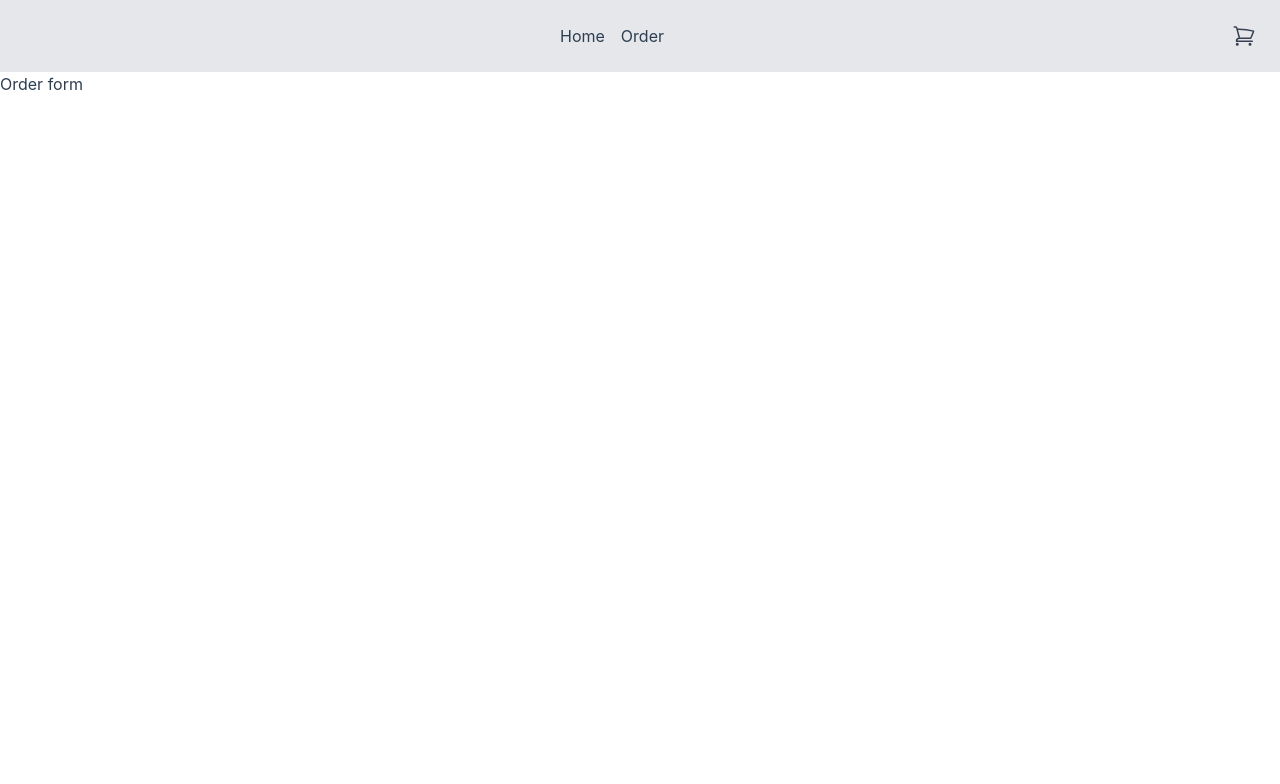
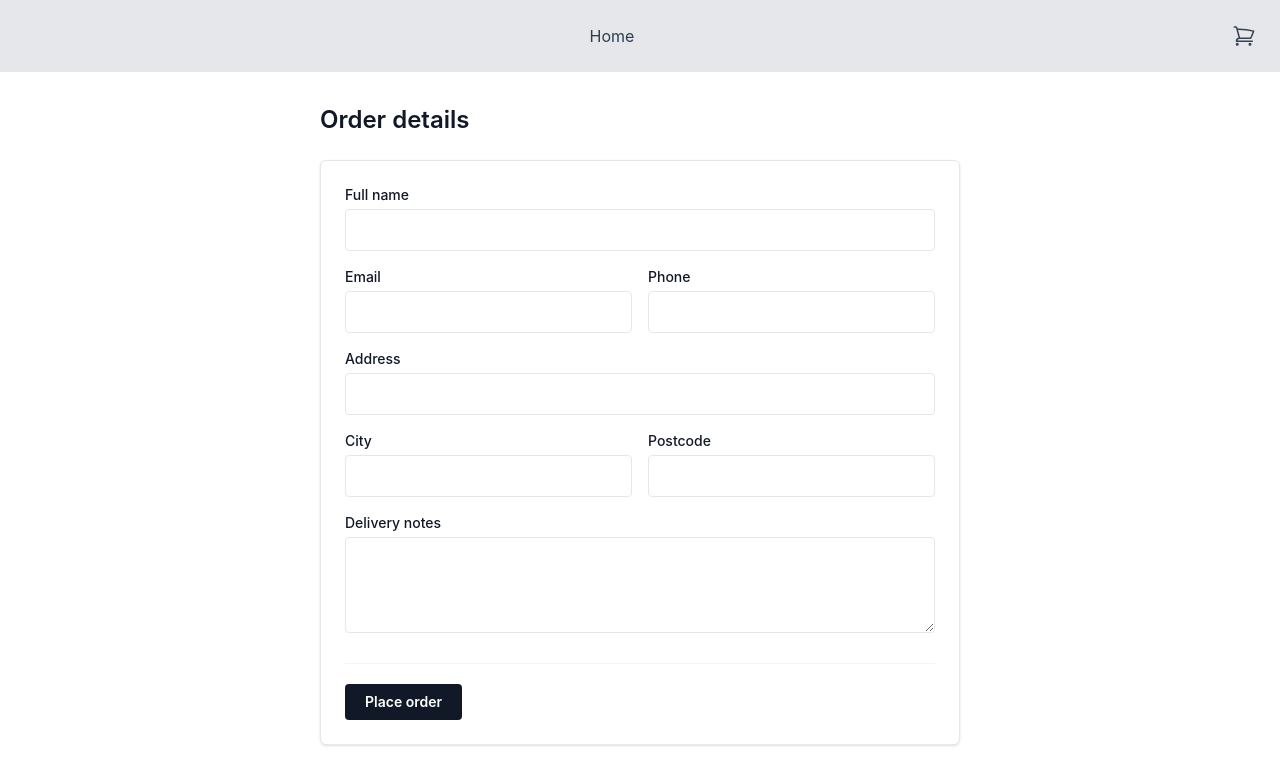
Before and after one commit to ellacoultish/vue-app, a Vue app in the folder vue-app/: page /order in a window 1280 px wide. Shown: the top 784 px of the page. Built offline with nearby package versions, Linux system fonts and the light colour scheme; the HTML template or start-up script is replaced by a standard one.

Commit message:
implement order form with validation and remove unused component

```diff
--- a/vue-app/src/App.vue
+++ b/vue-app/src/App.vue
@@ -26,6 +26,7 @@
             :items="basketItems"
             @close="isBasketOpen = false"
             @remove-item="basketStore.removeFromBasket"
+            @purchase="goToOrder"
           />
         </div>
       </nav>
@@ -36,22 +37,25 @@
 </template>
 
 <script setup lang="ts">
-import { RouterLink, RouterView } from 'vue-router'
+import { RouterLink, RouterView, useRouter } from 'vue-router'
 import { computed, ref } from 'vue'
 import BasketPopout from './components/Product/BasketPopout.vue'
 import ShoppingCartButton from './components/Product/ShoppingCartButton.vue'
 import { useBasketStore } from './stores/basket'
 
 const basketStore = useBasketStore()
+const router = useRouter()
 const isBasketOpen = ref(false)
 const basketItems = computed(() => basketStore.getBasket())
 
-const links = [
-  { to: '/', label: 'Home' },
-  { to: '/order', label: 'Order' },
-]
+const links = [{ to: '/', label: 'Home' }]
 
 function toggleBasket() {
   isBasketOpen.value = !isBasketOpen.value
 }
+
+function goToOrder() {
+  isBasketOpen.value = false
+  router.push('/order')
+}
 </script>
--- a/vue-app/src/components/OrderForm.vue
+++ /dev/null
@@ -1,6 +0,0 @@
-<script setup lang="ts">
-</script>
-
-<template>
-  <div>Order form</div>
-</template>
--- /dev/null
+++ b/vue-app/src/components/UI/FormInput.vue
@@ -0,0 +1,99 @@
+<template>
+  <div>
+    <label
+      class="block text-sm font-medium text-ink"
+      :for="id"
+    >
+      {{ label }}
+    </label>
+    <input
+      :id="id"
+      ref="input"
+      class="mt-1 w-full rounded border px-3 py-2 text-ink outline-none focus:border-brand"
+      :class="errorMessage ? 'border-danger' : 'border-line'"
+      :type="type"
+      :name="name"
+      :value="modelValue"
+      :autocomplete="autocomplete"
+      :required="required"
+      :aria-invalid="errorMessage ? 'true' : 'false'"
+      :aria-describedby="errorMessage ? `${id}-error` : undefined"
+      @blur="handleBlur"
+      @input="handleInput"
+      @invalid="handleInvalid"
+    />
+    <p
+      v-if="errorMessage"
+      :id="`${id}-error`"
+      class="mt-1 text-sm text-danger"
+    >
+      {{ errorMessage }}
+    </p>
+  </div>
+</template>
+
+<script setup lang="ts">
+import { onMounted, ref } from 'vue'
+
+type Validator = (value: string) => string
+
+const props = withDefaults(
+  defineProps<{
+    id: string
+    label: string
+    name: string
+    modelValue: string
+    type?: string
+    autocomplete?: string
+    required?: boolean
+    validator?: Validator
+  }>(),
+  {
+    modelValue: '',
+    type: 'text',
+    autocomplete: 'off',
+    required: false,
+    validator: undefined,
+  },
+)
+
+const emit = defineEmits<{
+  (event: 'update:modelValue', value: string): void
+  (event: 'validity-change', name: string, isValid: boolean): void
+}>()
+
+const input = ref<HTMLInputElement | null>(null)
+const errorMessage = ref('')
+const hasInteracted = ref(false)
+
+onMounted(() => {
+  validate()
+})
+
+function handleInput(event: Event) {
+  emit('update:modelValue', (event.currentTarget as HTMLInputElement).value)
+  validate(hasInteracted.value)
+}
+
+function handleBlur() {
+  hasInteracted.value = true
+  validate(true)
+}
+
+function handleInvalid() {
+  hasInteracted.value = true
+  validate(true)
+}
+
+function validate(showError = false) {
+  if (!input.value) {
+    return
+  }
+
+  const customMessage = props.validator?.(input.value.value.trim()) ?? ''
+
+  input.value.setCustomValidity(customMessage)
+  errorMessage.value = showError ? input.value.validationMessage : ''
+  emit('validity-change', props.name, input.value.validity.valid)
+}
+</script>
--- /dev/null
+++ b/vue-app/src/composables/useFormValidation.ts
@@ -0,0 +1,43 @@
+import { computed, reactive } from 'vue'
+
+export type FieldValidator = (value: string) => string
+
+export function useFormValidation(fieldNames: readonly string[]) {
+  const fieldValidity = reactive<Record<string, boolean>>(
+    Object.fromEntries(fieldNames.map((fieldName) => [fieldName, false])),
+  )
+
+  const isFormValid = computed(() => Object.values(fieldValidity).every(Boolean))
+
+  function setFieldValidity(name: string, isValid: boolean) {
+    fieldValidity[name] = isValid
+  }
+
+  return {
+    fieldValidity,
+    isFormValid,
+    setFieldValidity,
+  }
+}
+
+export function createPhoneValidator(
+  message = 'Enter a phone number using at least 7 digits. Spaces, brackets, plus and hyphen are allowed.',
+): FieldValidator {
+  return (value: string) => {
+    const digitCount = value.replace(/\D/g, '').length
+    const hasValidCharacters = /^\+?[0-9 ()-]+$/.test(value)
+    const isValidPhone =
+      value === '' || (hasValidCharacters && digitCount >= 7)
+
+    return isValidPhone ? '' : message
+  }
+}
+
+export function createPatternValidator(
+  pattern: RegExp,
+  message: string,
+): FieldValidator {
+  return (value: string) => {
+    return value === '' || pattern.test(value) ? '' : message
+  }
+}
--- /dev/null
+++ b/vue-app/src/stores/orderForm.ts
@@ -0,0 +1,42 @@
+import { reactive, ref } from 'vue'
+import { defineStore } from 'pinia'
+
+export const orderFormFields = [
+  'fullName',
+  'email',
+  'phone',
+  'address',
+  'city',
+  'postcode',
+] as const
+
+export type OrderFormField = (typeof orderFormFields)[number]
+
+export const useOrderFormStore = defineStore('orderForm', () => {
+  const form = reactive<Record<OrderFormField | 'notes', string>>({
+    fullName: '',
+    email: '',
+    phone: '',
+    address: '',
+    city: '',
+    postcode: '',
+    notes: '',
+  })
+  const orderSubmitted = ref(false)
+
+  function setField(name: OrderFormField | 'notes', value: string) {
+    form[name] = value
+    orderSubmitted.value = false
+  }
+
+  function submitOrder() {
+    orderSubmitted.value = true
+  }
+
+  return {
+    form,
+    orderSubmitted,
+    setField,
+    submitOrder,
+  }
+})
--- a/vue-app/src/views/OrderView.vue
+++ b/vue-app/src/views/OrderView.vue
@@ -1,9 +1,150 @@
+<template>
+  <section class="mx-auto w-full max-w-2xl px-4 py-8">
+    <h1 class="text-2xl font-semibold text-ink">Order details</h1>
+
+    <form
+      class="mt-6 space-y-6 rounded-md border border-line bg-surface p-6 shadow-sm"
+      novalidate
+      @submit="submitOrder"
+    >
+      <div class="grid gap-4 sm:grid-cols-2">
+        <FormInput
+          class="sm:col-span-2"
+          id="full-name"
+          v-model="orderFormStore.form.fullName"
+          label="Full name"
+          name="fullName"
+          autocomplete="name"
+          required
+          @validity-change="handleValidityChange"
+        />
+
+        <FormInput
+          id="email"
+          v-model="orderFormStore.form.email"
+          label="Email"
+          name="email"
+          type="email"
+          autocomplete="email"
+          required
+          @validity-change="handleValidityChange"
+        />
+
+        <FormInput
+          id="phone"
+          v-model="orderFormStore.form.phone"
+          label="Phone"
+          name="phone"
+          type="tel"
+          autocomplete="tel"
+          required
+          :validator="validatePhone"
+          @validity-change="handleValidityChange"
+        />
+
+        <FormInput
+          class="sm:col-span-2"
+          id="address"
+          v-model="orderFormStore.form.address"
+          label="Address"
+          name="address"
+          autocomplete="street-address"
+          required
+          @validity-change="handleValidityChange"
+        />
+
+        <FormInput
+          id="city"
+          v-model="orderFormStore.form.city"
+          label="City"
+          name="city"
+          autocomplete="address-level2"
+          required
+          @validity-change="handleValidityChange"
+        />
+
+        <FormInput
+          id="postcode"
+          v-model="orderFormStore.form.postcode"
+          label="Postcode"
+          name="postcode"
+          autocomplete="postal-code"
+          required
+          :validator="validatePostcode"
+          @validity-change="handleValidityChange"
+        />
+
+        <div class="sm:col-span-2">
+          <label
+            class="block text-sm font-medium text-ink"
+            for="notes"
+          >
+            Delivery notes
+          </label>
+          <textarea
+            id="notes"
+            v-model="orderFormStore.form.notes"
+            class="mt-1 min-h-24 w-full rounded border border-line px-3 py-2 text-ink outline-none focus:border-brand"
+            name="notes"
+            autocomplete="off"
+            @input="orderFormStore.orderSubmitted = false"
+          />
+        </div>
+      </div>
+
+      <div
+        class="flex flex-col gap-3 border-t border-line-soft pt-5 sm:flex-row sm:items-center"
+      >
+        <button
+          class="rounded bg-ink px-5 py-2 text-sm font-semibold text-surface hover:bg-ink-soft"
+          type="submit"
+        >
+          Place order
+        </button>
+
+        <p
+          v-if="orderFormStore.orderSubmitted"
+          class="text-sm font-medium text-brand-strong"
+        >
+          Order details received.
+        </p>
+      </div>
+    </form>
+  </section>
+</template>
+
 <script setup lang="ts">
-import OrderForm from '../components/OrderForm.vue'
+import {
+  createPatternValidator,
+  createPhoneValidator,
+  useFormValidation,
+} from '@/composables/useFormValidation'
+import { orderFormFields, useOrderFormStore } from '@/stores/orderForm'
+import FormInput from '../components/UI/FormInput.vue'
+
+const orderFormStore = useOrderFormStore()
+const { isFormValid, setFieldValidity } = useFormValidation(orderFormFields)
+const validatePhone = createPhoneValidator()
+const validatePostcode = createPatternValidator(
+  /^[A-Za-z0-9][A-Za-z0-9 -]{2,10}$/,
+  'Enter a valid postcode.',
+)
+
+function handleValidityChange(name: string, isValid: boolean) {
+  setFieldValidity(name, isValid)
+  orderFormStore.orderSubmitted = false
+}
+
+function submitOrder(event: SubmitEvent) {
+  event.preventDefault()
+  orderFormStore.orderSubmitted = false
+
+  const form = event.currentTarget as HTMLFormElement
+
+  if (!form.checkValidity() || !isFormValid.value) {
+    return
+  }
+
+  orderFormStore.submitOrder()
+}
 </script>
-
-<template>
-  <main>
-    <OrderForm />
-  </main>
-</template>
```
